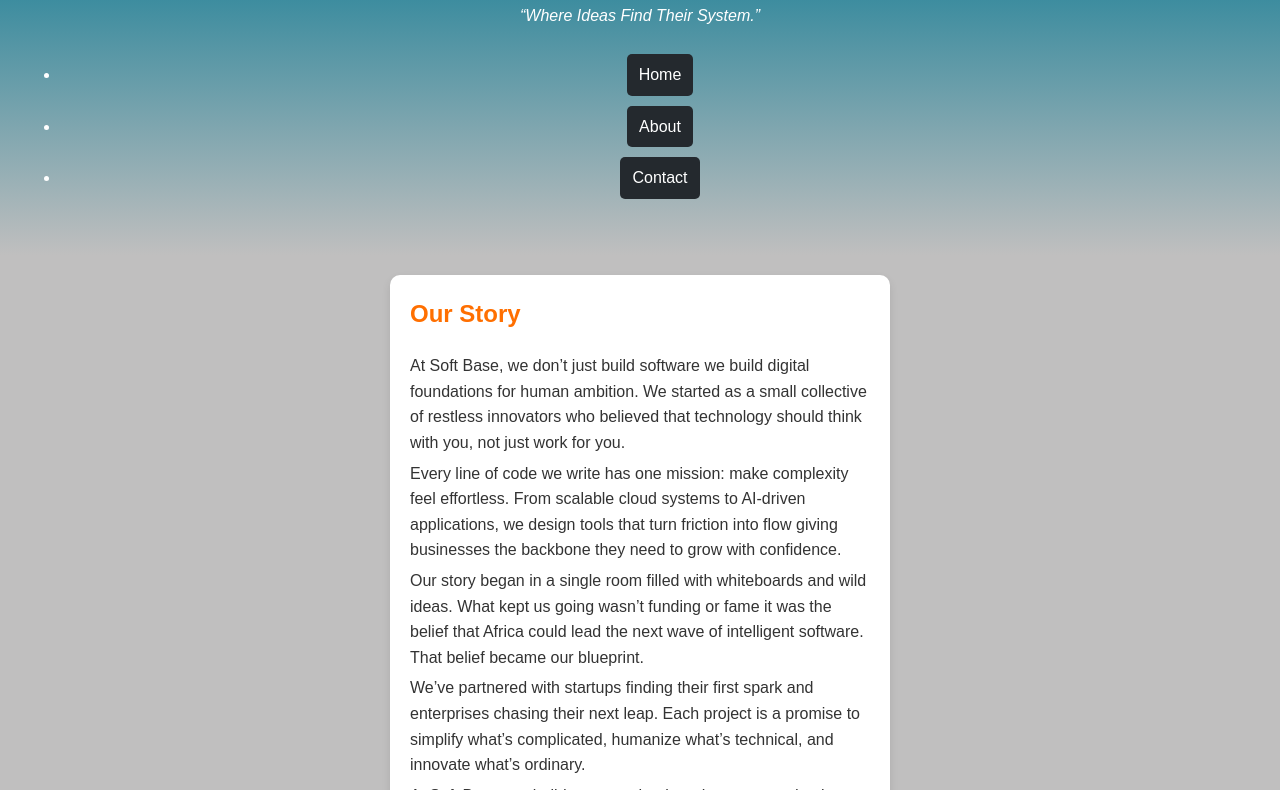
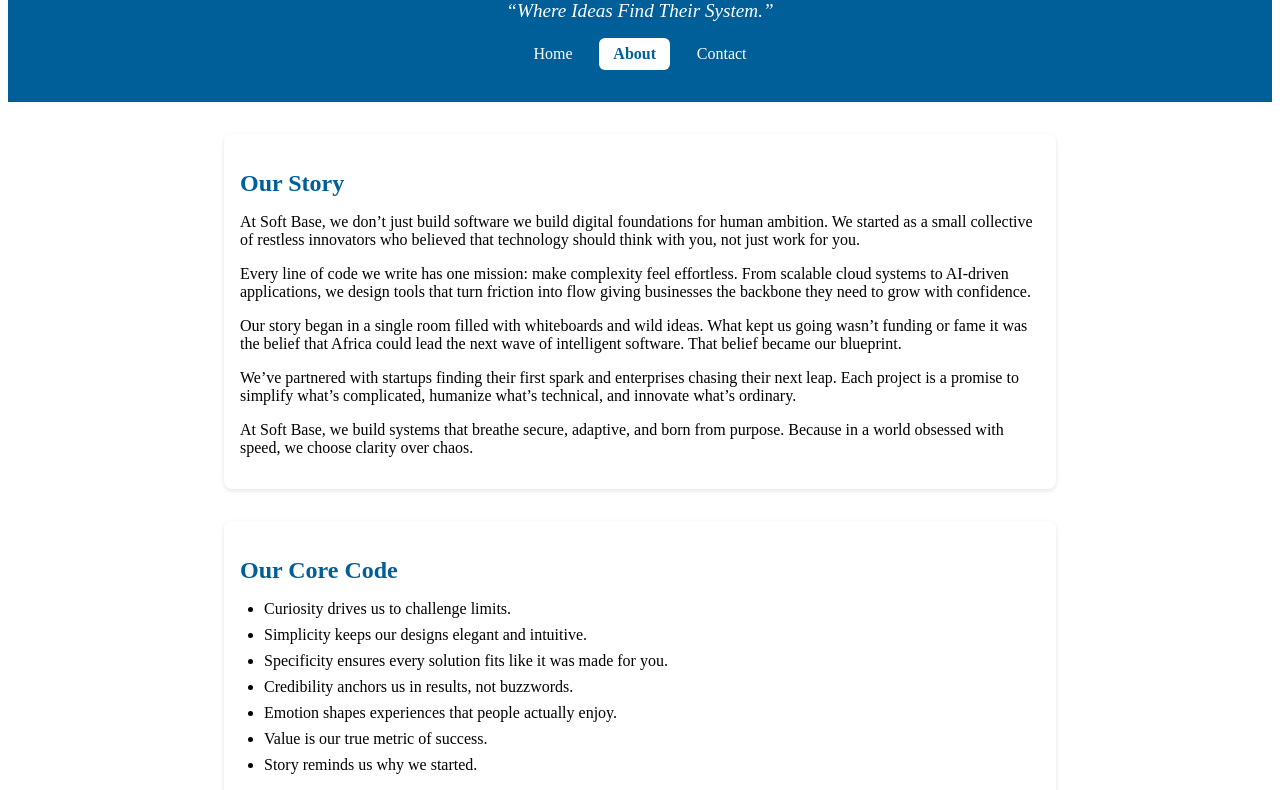
Before and after one commit to softbase-labs/team_landing_page, a plain HTML site: page about.html in a window 1280 px wide. Shown: the part 120-910 px from the top of the page. Drawn offline with Linux system fonts and the light colour scheme.

Commit message:
Update about.css

```diff
--- a/about.css
+++ b/about.css
@@ -1,92 +1,81 @@
-/* Reset and Base Styles */
-* {
-  box-sizing: border-box;
+.about, .values {
+  max-width: 800px;
+  margin: 2rem auto;
+  padding: 1rem;
+  background: #fff;
+  border-radius: 8px;
+  box-shadow: 0 2px 5px rgba(0,0,0,0.1);
 }
 
-body {
-  font-family: Arial, sans-serif;
-  background-color: #c0bfbf;
-  margin: 0;
-  padding: 0;
-  min-height: 100vh;
-  display: flex;
-  flex-direction: column;
-  align-items: center;
-  line-height: 1.6;
-  color: #333;
+header {
+  background-color: #005f99;
+  color: white;
+  padding: 2rem;
+  text-align: center;
 }
 
-/* Header */
-header {
-  background: linear-gradient(to top, #c0bfbf, #007590);
-  color: white;
-  padding: 40px 20px;
-  text-align: center;
-  width: 100%;
+/* Navigation styles (same as contact.css) */
+header nav {
+  margin-top: 1rem;
 }
 
-header h1 {
-  margin-bottom: 10px;
+header nav ul {
+  list-style: none;
+  padding: 0;
+  margin: 0;
+  display: flex;
+  justify-content: center;
+  gap: 0.75rem;
+  align-items: center;
 }
 
-header p {
-  max-width: 700px;
-  margin: 0 auto;
+header nav a {
+  color: white;
+  text-decoration: none;
+  padding: 0.45rem 0.9rem;
+  border-radius: 6px;
+  transition: background 160ms ease, color 160ms ease, transform 120ms ease;
+  display: inline-block;
 }
 
-/* Section Styling */
-section {
-  background-color: #fff;
-  margin: 20px auto;
-  padding: 20px;
-  max-width: 500px;
-  width: 90%;
-  border-radius: 10px;
-  box-shadow: 0 4px 8px rgba(0,0,0,0.1);
+header nav a:hover,
+header nav a:focus {
+  background: rgba(255,255,255,0.12);
+  outline: none;
+  transform: translateY(-1px);
 }
 
-h2 {
-  margin-top: 0;
-  color: #ff6f00;
+/* Active/current page */
+header nav a.active {
+  background: white;
+  color: #005f99;
+  font-weight: 600;
 }
 
-/* Paragraphs */
-p {
-  margin: 5px 0;
+@media (max-width: 600px) {
+  header nav ul {
+    flex-direction: column;
+    gap: 0.5rem;
+  }
 }
 
-/* Links */
-a {
-  display: inline-block;
-  margin-top: 10px;
-  padding: 8px 12px;
-  background-color: #24292e;
-  color: white;
-  text-decoration: none;
-  border-radius: 5px;
-  transition: background-color 0.3s ease;
+header em {
+  font-size: 1.2rem;
+  display: block;
+  margin-top: 0.5rem;
 }
 
-a:hover {
-  background-color: #444c56;
+.about h2, .values h2 {
+  color: #005f99;
+  margin-bottom: 1rem;
 }
 
-/* Footer */
-footer {
-  background-color: #007acc;
-  color: white;
-  text-align: center;
-  padding: 15px 10px;
-  width: 100%;
-  margin-top: auto;
+.values ul {
+  list-style-type: disc;
+  padding-left: 1.5rem;
+  margin-bottom: 1rem;
 }
 
-footer a {
-  color: #cce6ff;
-  text-decoration: none;
-  margin: 0 5px;
+.values li {
+  margin-bottom: 0.5rem;
 }
-
-footer a:hover {
-  text-decoration: underline;
-}
```
